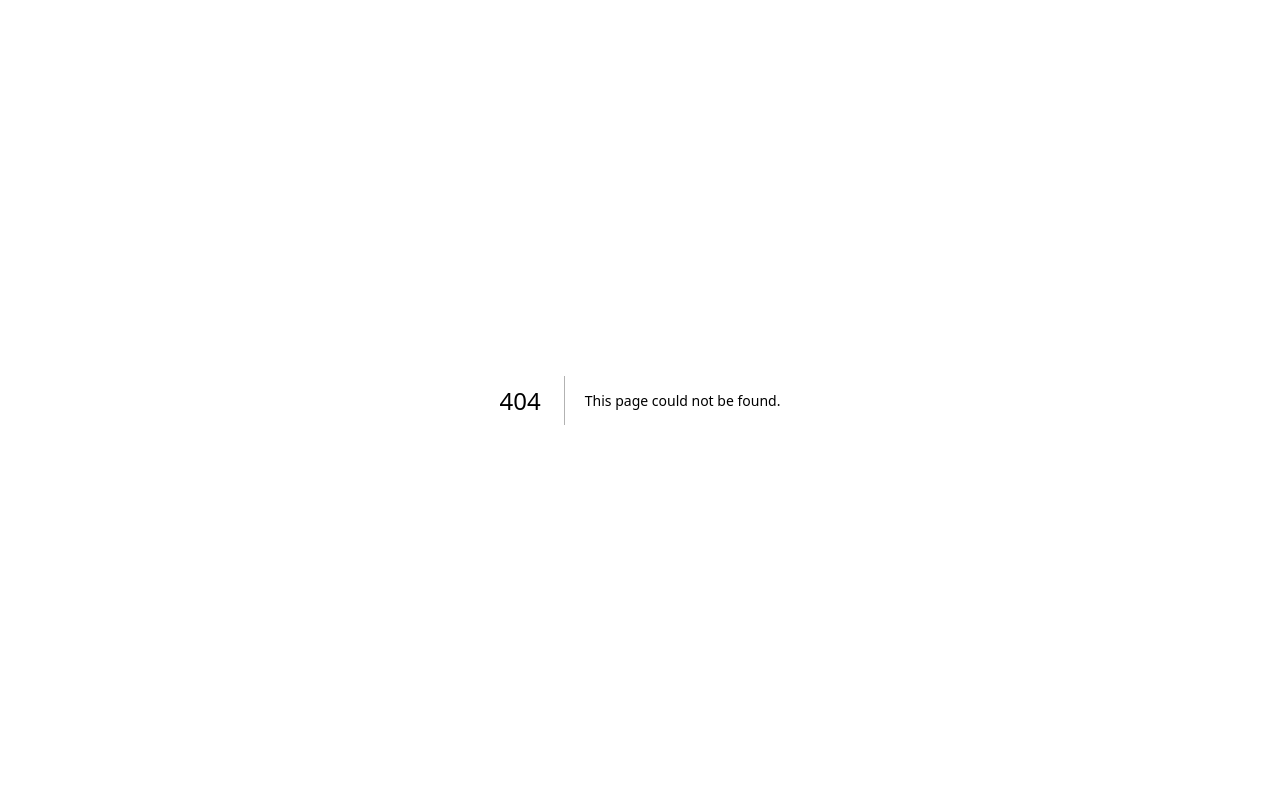
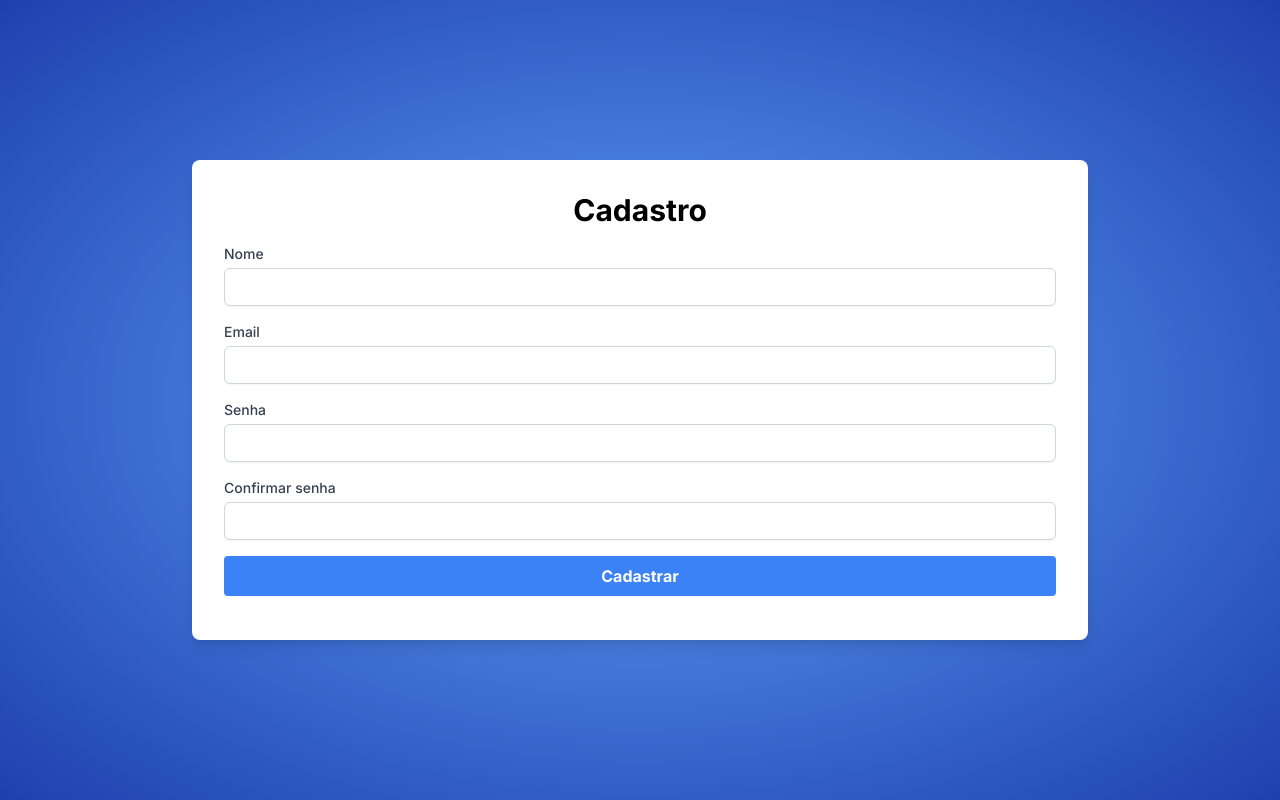
Before and after one commit to verezeeee/aula-vinicius, a Next.js app: page /cadastro in a window 1280 px wide. Before the commit this address had no page. Built offline with nearby package versions, Linux system fonts and the light colour scheme.

Commit message:
chore: Update tailwind.config.ts and layout.tsx

```diff
--- /dev/null
+++ b/src/app/cadastro/page.tsx
@@ -0,0 +1,103 @@
+'use client';
+import { useState } from "react"
+import { useRouter } from "next/navigation"
+
+export default function Cadastro() {
+  const router = useRouter()
+
+  const [name, setName] = useState('')
+  const [email, setEmail] = useState('')
+  const [password, setPassword] = useState('')
+  const [password_confirmation, setPasswordConfirmation] = useState('')
+
+  const handleSubmit = async (event: any) => {
+    event.preventDefault();
+    if (password !== password_confirmation) {
+      alert('As senhas não são iguais')
+      return
+    }
+    fetch('http://localhost:8000/api/cadastrar', {
+      method: 'POST',
+      headers: {
+        'Content-Type': 'application/json',
+      },
+      mode: 'cors',
+      body: JSON.stringify({ name, email, password, password_confirmation }),
+    })
+      .then((response) => response.json())
+      .then((data) => {
+        console.log(data)
+        if (data.status === 200) {
+          router.push('/')
+        }
+      });
+  };
+
+  return (
+    <div className="h-[100vh] w-full bg-gradient-radial from-blue-400 to-blue-800 flex justify-center items-center">
+      <div className="bg-white p-8 rounded-lg shadow-lg h-[60%] w-[70%] text-black">
+        <form onSubmit={handleSubmit}>
+          <h1 className="text-3xl font-bold text-center">Cadastro</h1>
+          <div className="mt-4">
+            <label htmlFor="name" className="block text-sm font-medium text-gray-700">
+              Nome
+            </label>
+            <input
+              type="text"
+              id="name"
+              value={name}
+              onChange={(e) => setName(e.target.value)}
+              name="name"
+              className="mt-1 p-2 border border-gray-300 block w-full rounded-md shadow-sm focus:ring-indigo-500 focus:border-indigo-500 sm:text-sm"
+            />
+          </div>
+          <div className="mt-4">
+            <label htmlFor="email" className="block text-sm font-medium text-gray-700">
+              Email
+            </label>
+            <input
+              type="email"
+              value={email}
+              onChange={(e) => setEmail(e.target.value)}
+              id="email"
+              name="email"
+              className="mt-1 p-2 border border-gray-300 block w-full rounded-md shadow-sm focus:ring-indigo-500 focus:border-indigo-500 sm:text-sm"
+            />
+          </div>
+          <div className="mt-4">
+            <label htmlFor="password" className="block text-sm font-medium text-gray-700">
+              Senha
+            </label>
+            <input
+              type="password"
+              id="password"
+              value={password}
+              onChange={(e) => setPassword(e.target.value)}
+              name="password"
+              className="mt-1 p-2 border border-gray-300 block w-full rounded-md shadow-sm focus:ring-indigo-500 focus:border-indigo-500 sm:text-sm"
+            />
+          </div>
+          <div className="mt-4">
+            <label htmlFor="password" className="block text-sm font-medium text-gray-700">
+              Confirmar senha
+            </label>
+            <input
+              type="password"
+              id="password"
+              value={password_confirmation}
+              onChange={(e) => setPasswordConfirmation(e.target.value)}
+              name="password"
+              className="mt-1 p-2 border border-gray-300 block w-full rounded-md shadow-sm focus:ring-indigo-500 focus:border-indigo-500 sm:text-sm"
+            />
+          </div>
+          <button
+            type="submit"
+            className="mt-4 w-full bg-blue-500 hover:bg-blue-700 text-white font-bold py-2 px-4 rounded focus:outline-none focus:shadow-outline"
+          >
+            Cadastrar
+          </button>
+        </form>
+      </div>
+    </div>
+  )
+}
--- a/src/app/layout.tsx
+++ b/src/app/layout.tsx
@@ -1,6 +1,7 @@
 import type { Metadata } from "next";
 import { Inter } from "next/font/google";
 import "./globals.css";
+import { Providers } from "./providers";
 
 const inter = Inter({ subsets: ["latin"] });
 
@@ -16,7 +17,11 @@ export default function RootLayout({
 }>) {
   return (
     <html lang="en">
-      <body className={inter.className}>{children}</body>
+      <body className={inter.className}>
+        <Providers>
+          {children}
+        </Providers>
+      </body>
     </html>
   );
 }
--- a/src/app/page.tsx
+++ b/src/app/page.tsx
@@ -1,112 +1,96 @@
-import Image from "next/image";
+'use client';
 
-export default function Home() {
+import { useContext, useState} from "react";
+import { UserContext } from "../contexts/UserContext";
+import Link from "next/link";
+import { useRouter } from "next/navigation";
+
+export default function Login() {
+  const router = useRouter();
+  const [formState, setFormState] = useState({
+    email: '',
+    password: '',
+  });
+
+  const { setUser } = useContext(UserContext);
+
+  const setEmail = (email: string) => setFormState((prevState) => ({ ...prevState, email }));
+  const setPassword = (password: string) => setFormState((prevState) => ({ ...prevState, password }));
+  const handleSubmit = async (event: any) => {
+    event.preventDefault();
+    fetch('http://localhost:8000/api/login', {
+      method: 'POST',
+      headers: {
+        'Content-Type': 'application/json',
+      },
+      body: JSON.stringify(formState),
+    })
+      .then((response) => response.json())
+      .then((data) => {
+        if (data.usuario.token) {
+          localStorage.setItem('token', data.usuario.token);
+          const userData = {
+            id: data.usuario.id,
+            token: data.usuario.token,
+          }
+          setUser(userData);
+          router.push('/listar');
+        }
+      });
+
+
+  };
+
   return (
-    <main className="flex min-h-screen flex-col items-center justify-between p-24">
-      <div className="z-10 w-full max-w-5xl items-center justify-between font-mono text-sm lg:flex">
-        <p className="fixed left-0 top-0 flex w-full justify-center border-b border-gray-300 bg-gradient-to-b from-zinc-200 pb-6 pt-8 backdrop-blur-2xl dark:border-neutral-800 dark:bg-zinc-800/30 dark:from-inherit lg:static lg:w-auto  lg:rounded-xl lg:border lg:bg-gray-200 lg:p-4 lg:dark:bg-zinc-800/30">
-          Get started by editing&nbsp;
-          <code className="font-mono font-bold">src/app/page.tsx</code>
-        </p>
-        <div className="fixed bottom-0 left-0 flex h-48 w-full items-end justify-center bg-gradient-to-t from-white via-white dark:from-black dark:via-black lg:static lg:size-auto lg:bg-none">
-          <a
-            className="pointer-events-none flex place-items-center gap-2 p-8 lg:pointer-events-auto lg:p-0"
-            href="https://vercel.com?utm_source=create-next-app&utm_medium=appdir-template&utm_campaign=create-next-app"
-            target="_blank"
-            rel="noopener noreferrer"
-          >
-            By{" "}
-            <Image
-              src="/vercel.svg"
-              alt="Vercel Logo"
-              className="dark:invert"
-              width={100}
-              height={24}
-              priority
-            />
-          </a>
+    <main>
+      <div className="h-[100vh] w-full bg-gradient-radial from-blue-400 to-blue-800 flex justify-center items-center">
+        <div className="bg-white p-8 rounded-lg shadow-lg h-[50%] w-[70%] text-black">
+          <form onSubmit={
+            handleSubmit
+          }>
+            <h1 className="text-3xl font-bold text-center">Login</h1>
+            <div className="mt-4">
+              <label htmlFor="email" className="block text-sm font-medium text-gray-700">
+                Email
+              </label>
+              <input
+              onChange={(e) => setEmail(e.target.value)}
+                type="email"
+                id="email"
+                name="email"
+                value={
+                  formState.email
+                }
+                className="mt-1 p-2 border border-gray-300 block w-full rounded-md shadow-sm focus:ring-indigo-500 focus:border-indigo-500 sm:text-sm"
+              />
+            </div>
+            <div className="mt-4">
+              <label htmlFor="password" className="block text-sm font-medium text-gray-700">
+                Senha
+              </label>
+              <input
+              onChange={(e) => setPassword(e.target.value)}
+                type="password"
+                id="password"
+                name="password"
+                value={formState.password}
+                className="mt-1 p-2 border border-gray-300 block w-full rounded-md shadow-sm focus:ring-indigo-500 focus:border-indigo-500 sm:text-sm"
+              />
+            </div>
+            <button
+              type="submit"
+              className="mt-4 w-full bg-blue-500 hover:bg-blue-700 text-white font-bold py-2 px-4 rounded focus:outline-none focus:shadow-outline"
+            >
+              Entrar
+            </button>
+            <Link href="/cadastro">
+              <button className="mt-4 w-full bg-gray-300 hover:bg-gray-500 text-white font-bold py-2 px-4 rounded focus:outline-none focus:shadow-outline">
+                Cadastre-se
+              </button>
+            </Link >
+
+          </form>
         </div>
-      </div>
-
-      <div className="relative z-[-1] flex place-items-center before:absolute before:h-[300px] before:w-full before:-translate-x-1/2 before:rounded-full before:bg-gradient-radial before:from-white before:to-transparent before:blur-2xl before:content-[''] after:absolute after:-z-20 after:h-[180px] after:w-full after:translate-x-1/3 after:bg-gradient-conic after:from-sky-200 after:via-blue-200 after:blur-2xl after:content-[''] before:dark:bg-gradient-to-br before:dark:from-transparent before:dark:to-blue-700 before:dark:opacity-10 after:dark:from-sky-900 after:dark:via-[#0141ff] after:dark:opacity-40 sm:before:w-[480px] sm:after:w-[240px] before:lg:h-[360px]">
-        <Image
-          className="relative dark:drop-shadow-[0_0_0.3rem_#ffffff70] dark:invert"
-          src="/next.svg"
-          alt="Next.js Logo"
-          width={180}
-          height={37}
-          priority
-        />
-      </div>
-
-      <div className="mb-32 grid text-center lg:mb-0 lg:w-full lg:max-w-5xl lg:grid-cols-4 lg:text-left">
-        <a
-          href="https://nextjs.org/docs?utm_source=create-next-app&utm_medium=appdir-template&utm_campaign=create-next-app"
-          className="group rounded-lg border border-transparent px-5 py-4 transition-colors hover:border-gray-300 hover:bg-gray-100 hover:dark:border-neutral-700 hover:dark:bg-neutral-800/30"
-          target="_blank"
-          rel="noopener noreferrer"
-        >
-          <h2 className="mb-3 text-2xl font-semibold">
-            Docs{" "}
-            <span className="inline-block transition-transform group-hover:translate-x-1 motion-reduce:transform-none">
-              -&gt;
-            </span>
-          </h2>
-          <p className="m-0 max-w-[30ch] text-sm opacity-50">
-            Find in-depth information about Next.js features and API.
-          </p>
-        </a>
-
-        <a
-          href="https://nextjs.org/learn?utm_source=create-next-app&utm_medium=appdir-template-tw&utm_campaign=create-next-app"
-          className="group rounded-lg border border-transparent px-5 py-4 transition-colors hover:border-gray-300 hover:bg-gray-100 hover:dark:border-neutral-700 hover:dark:bg-neutral-800/30"
-          target="_blank"
-          rel="noopener noreferrer"
-        >
-          <h2 className="mb-3 text-2xl font-semibold">
-            Learn{" "}
-            <span className="inline-block transition-transform group-hover:translate-x-1 motion-reduce:transform-none">
-              -&gt;
-            </span>
-          </h2>
-          <p className="m-0 max-w-[30ch] text-sm opacity-50">
-            Learn about Next.js in an interactive course with&nbsp;quizzes!
-          </p>
-        </a>
-
-        <a
-          href="https://vercel.com/templates?framework=next.js&utm_source=create-next-app&utm_medium=appdir-template&utm_campaign=create-next-app"
-          className="group rounded-lg border border-transparent px-5 py-4 transition-colors hover:border-gray-300 hover:bg-gray-100 hover:dark:border-neutral-700 hover:dark:bg-neutral-800/30"
-          target="_blank"
-          rel="noopener noreferrer"
-        >
-          <h2 className="mb-3 text-2xl font-semibold">
-            Templates{" "}
-            <span className="inline-block transition-transform group-hover:translate-x-1 motion-reduce:transform-none">
-              -&gt;
-            </span>
-          </h2>
-          <p className="m-0 max-w-[30ch] text-sm opacity-50">
-            Explore starter templates for Next.js.
-          </p>
-        </a>
-
-        <a
-          href="https://vercel.com/new?utm_source=create-next-app&utm_medium=appdir-template&utm_campaign=create-next-app"
-          className="group rounded-lg border border-transparent px-5 py-4 transition-colors hover:border-gray-300 hover:bg-gray-100 hover:dark:border-neutral-700 hover:dark:bg-neutral-800/30"
-          target="_blank"
-          rel="noopener noreferrer"
-        >
-          <h2 className="mb-3 text-2xl font-semibold">
-            Deploy{" "}
-            <span className="inline-block transition-transform group-hover:translate-x-1 motion-reduce:transform-none">
-              -&gt;
-            </span>
-          </h2>
-          <p className="m-0 max-w-[30ch] text-balance text-sm opacity-50">
-            Instantly deploy your Next.js site to a shareable URL with Vercel.
-          </p>
-        </a>
       </div>
     </main>
   );
--- /dev/null
+++ b/src/app/providers.tsx
@@ -0,0 +1,11 @@
+'use client'
+
+import { UserProvider } from "@/contexts/UserContext"
+
+export function Providers({ children }: { children: React.ReactNode }) {
+  return (
+    <UserProvider>
+      {children}
+    </UserProvider>
+  )
+}
--- /dev/null
+++ b/src/contexts/UserContext.tsx
@@ -0,0 +1,23 @@
+import { createContext, useState } from "react";
+
+//Contexto para que a aplicação tenha acesso aos dados do usuário
+export const UserContext = createContext({} as any);
+
+type UserData = {
+  id: string;
+  token: string;
+}
+
+export const UserProvider = ({ children }:
+  { children: React.ReactNode }
+) => {
+  const [user, setUser] = useState<UserData>({ id: "", token: '' });//Adicionado [user, setUser] para armazenar o token e id do usuário
+
+  return (
+    <UserContext.Provider value={
+      { user, setUser}
+    }>
+      {children}
+    </UserContext.Provider>
+  );
+}
--- /dev/null
+++ b/src/utils/Auth.ts
@@ -0,0 +1,6 @@
+export const isAuthenticated = () => {
+  if (typeof window !== 'undefined' && window.localStorage) {
+    return localStorage.getItem('token') ? true : false;
+  }
+  return false; // Return false or handle accordingly if localStorage is not available
+}
--- a/tailwind.config.ts
+++ b/tailwind.config.ts
@@ -2,9 +2,8 @@ import type { Config } from "tailwindcss";
 
 const config: Config = {
   content: [
-    "./src/pages/**/*.{js,ts,jsx,tsx,mdx}",
+    "./src/app/**/*.{js,ts,jsx,tsx,mdx}",
     "./src/components/**/*.{js,ts,jsx,tsx,mdx}",
-    "./src/app/**/*.{js,ts,jsx,tsx,mdx}",
   ],
   theme: {
     extend: {
```
Also changed, not shown: package.json (+6 -5 lines), src/app/listar/page.tsx (added, +62 -0 lines), src/app/user/[id].tsx (added), 1 other file (tests, documents, lock files or other folders).
